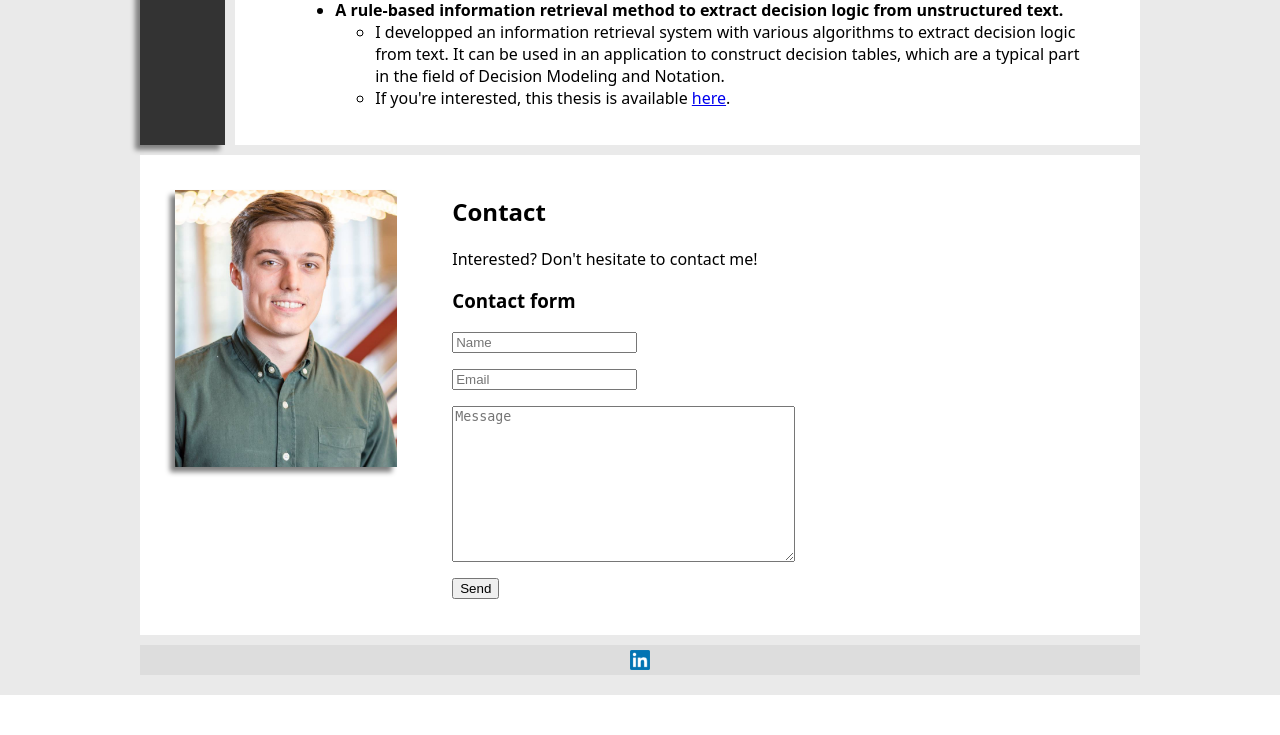
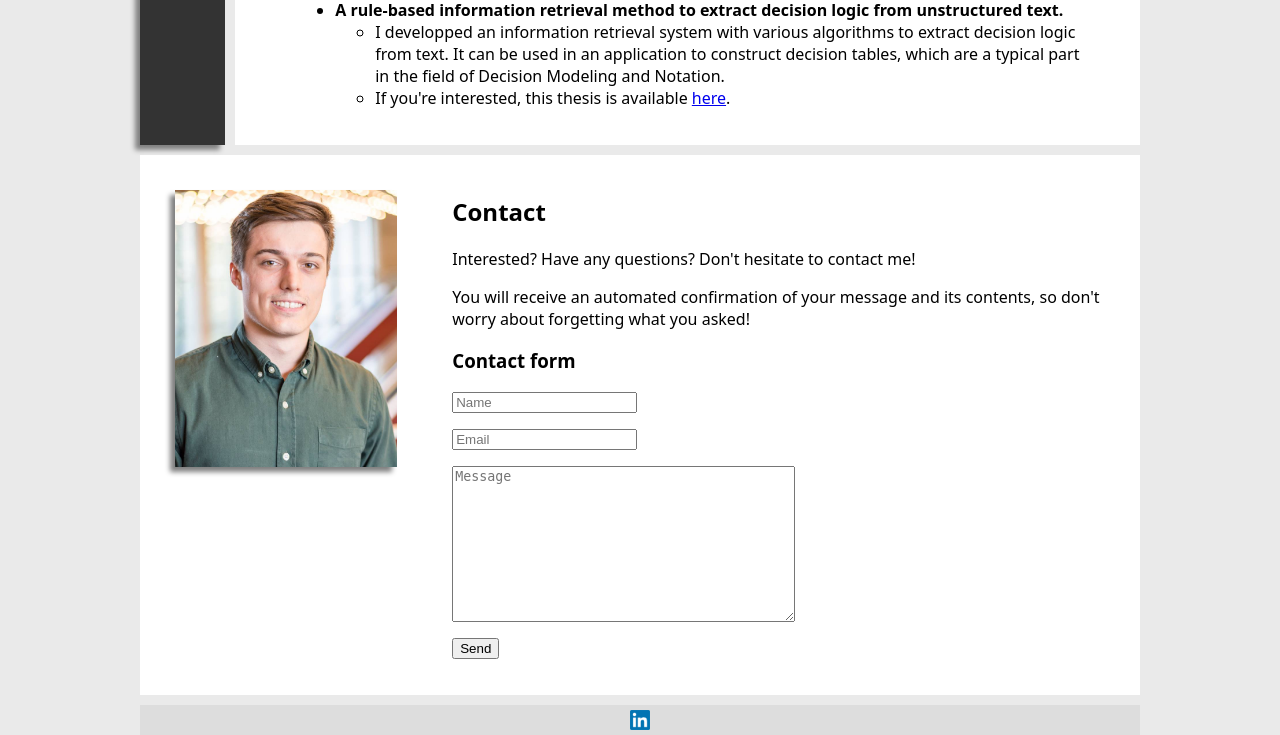
Before and after one commit to ajlanger/mysite, a Django app: page / in a window 1280 px wide. Shown: the part 639-1374 px from the top of the page. Before the commit the page ends 1334 px from the top, so only its background shows below. Run offline with Django 3.2, Linux system fonts and the light colour scheme; some libraries are stand-ins or nearby versions.

Commit message:
Added some content to home.html for contact.

```diff
--- a/templates/home.html
+++ b/templates/home.html
@@ -70,7 +70,8 @@
 
   <div class="contactformtext">
     <h2>Contact</h2>
-    <p>Interested? Don't hesitate to contact me!</p>
+    <p>Interested? Have any questions? Don't hesitate to contact me!</p>
+    <p>You will receive an automated confirmation of your message and its contents, so don't worry about forgetting what you asked!</p>
 
     <h3>Contact form</h3>
 
```
